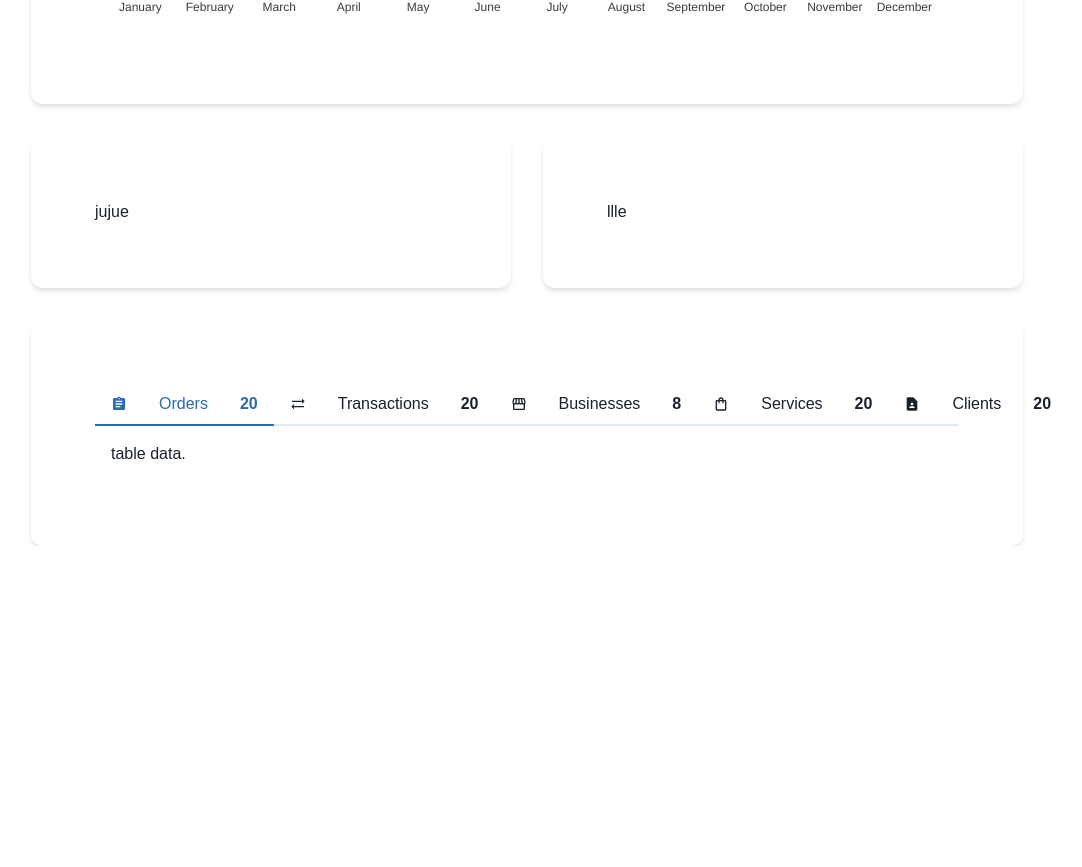
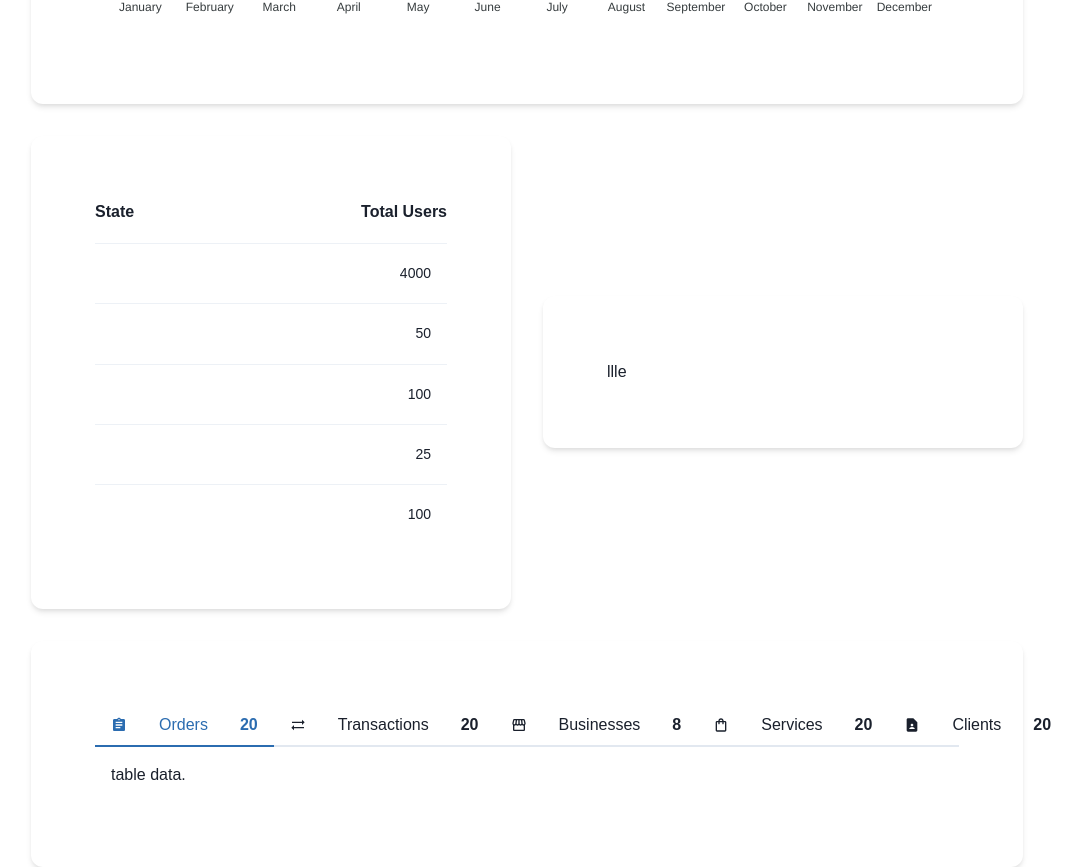
Before and after one commit to sammy-code98/dashboard-sample, a React (Vite) app: page /dashboard in a window 1280 px wide. Shown: the part 1212-2079 px from the top of the page, without its empty margins (193-1275 px from the left). Before the commit the page ends 1758 px from the top, so only its background shows below. Built offline with nearby package versions, Linux system fonts and the light colour scheme.

Commit message:
feat:add sales location table

```diff
--- a/src/components/dashboardCharts/index.ts
+++ b/src/components/dashboardCharts/index.ts
@@ -1,3 +1,4 @@
 import UserChart from "./userChart";
+import SalesLocation from "./salesLocation";
 
-export { UserChart };
+export { UserChart, SalesLocation };
--- /dev/null
+++ b/src/components/dashboardCharts/salesLocation.tsx
@@ -0,0 +1,71 @@
+import React from 'react'
+import { Box, Divider, Flex, Text } from '@chakra-ui/react'
+import PropTypes, { InferProps } from 'prop-types';
+
+
+const SalesLocationProps = {
+    state: PropTypes.string.isRequired,
+    totalSales: PropTypes.number.isRequired
+
+}
+export default function SalesLocation() {
+
+    const LocationData: InferProps<typeof SalesLocationProps> = [
+        {
+            state: "Imo",
+            totalUsers: 4000,
+        },
+        {
+            state: "Lagos",
+            totalUsers: 50,
+        },
+        {
+            state: "Rivers",
+            totalUsers: 100,
+        },
+        {
+            state: "Calabar",
+            totalUsers: 25,
+        },
+        {
+            state: "Kano",
+            totalUsers: 100,
+        },
+    ]
+    return (
+        <Box w="100%" >
+
+            <Box
+                fontWeight="700"
+                display="flex"
+                alignItems="center"
+                justifyContent="space-between"
+                pb={{ base: "1rem", lg: "1.2rem" }}
+            >
+                <Text>State</Text>
+                <Text>Total Users</Text>
+            </Box>
+
+            <Box>
+                {LocationData.map((data) => {
+                    return (
+                        <Box key={data.state}>
+                            <Divider />
+                            <Flex
+                                px={{ base: ".8rem", lg: "1rem" }}
+                                py={{ base: ".7rem", lg: "1.2rem" }}
+                                alignItems="center"
+                                justifyContent="space-between"
+                                fontSize="0.875rem"
+                            >
+                                <Text>{data.country}</Text>
+                                <Text>{data.totalUsers}</Text>
+                            </Flex>
+                        </Box>
+                    )
+                })
+                }
+            </Box>
+        </Box>
+    )
+}
--- a/src/components/dashboardCharts/userChart.tsx
+++ b/src/components/dashboardCharts/userChart.tsx
@@ -47,7 +47,7 @@ export default function UserChart(): JSX.Element {
     }
 
     return (
-        <Box pr={{ lg: "1rem" }}>
+        <Box pr={{ lg: "1rem" }} >
             <ReactApexChart
                 options={options}
                 series={series}
--- a/src/pages/Dashboard/dashboard.tsx
+++ b/src/pages/Dashboard/dashboard.tsx
@@ -5,7 +5,7 @@ import { SummaryCards } from '../../components/cards'
 import { summaryCard } from '../../fakeData/summaryCard'
 import { TableTab } from '../../components/TableTab'
 import tabData from '../../components/TableTab/TableHeadingData'
-import { UserChart } from '../../components/dashboardCharts'
+import { UserChart, SalesLocation } from '../../components/dashboardCharts'
 
 
 export default function Dashboard() {
@@ -50,7 +50,7 @@ export default function Dashboard() {
                 </Box>
                 <Box mt='2rem' display='flex' justifyContent='space-between' alignItems='center' gap='2rem'>
                     <Box width='100%' p='4rem' bgColor='white' borderRadius='xl' shadow={{ base: 'none', md: 'md' }}>
-                        jujue
+                        <SalesLocation />
                     </Box>
                     <Box width='100%' p='4rem' bgColor='white' borderRadius='xl' shadow={{ base: 'none', md: 'md' }}>
                         llle
```
